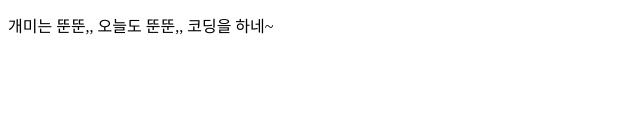
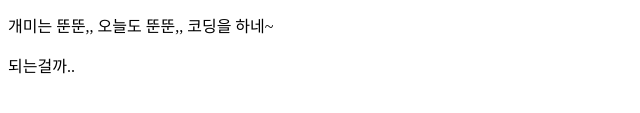
Before and after one commit to mmin0-0/fast-web-recipe, a plain HTML site: page index.html in a window 1280 px wide. Shown: the part 147-260 px from the top of the page, 0-640 px from the left. Drawn offline with Linux system fonts and the light colour scheme.

Commit message:
add commit

```diff
--- a/index.html
+++ b/index.html
@@ -11,5 +11,6 @@
   <p>뭐가 바뀐걸까</p>
   <p>졸려~~~~</p>
   <p>개미는 뚠뚠,,  오늘도 뚠뚠,, 코딩을 하네~</p>
+  <p>되는걸까..</p>
 </body>
 </html>
```
